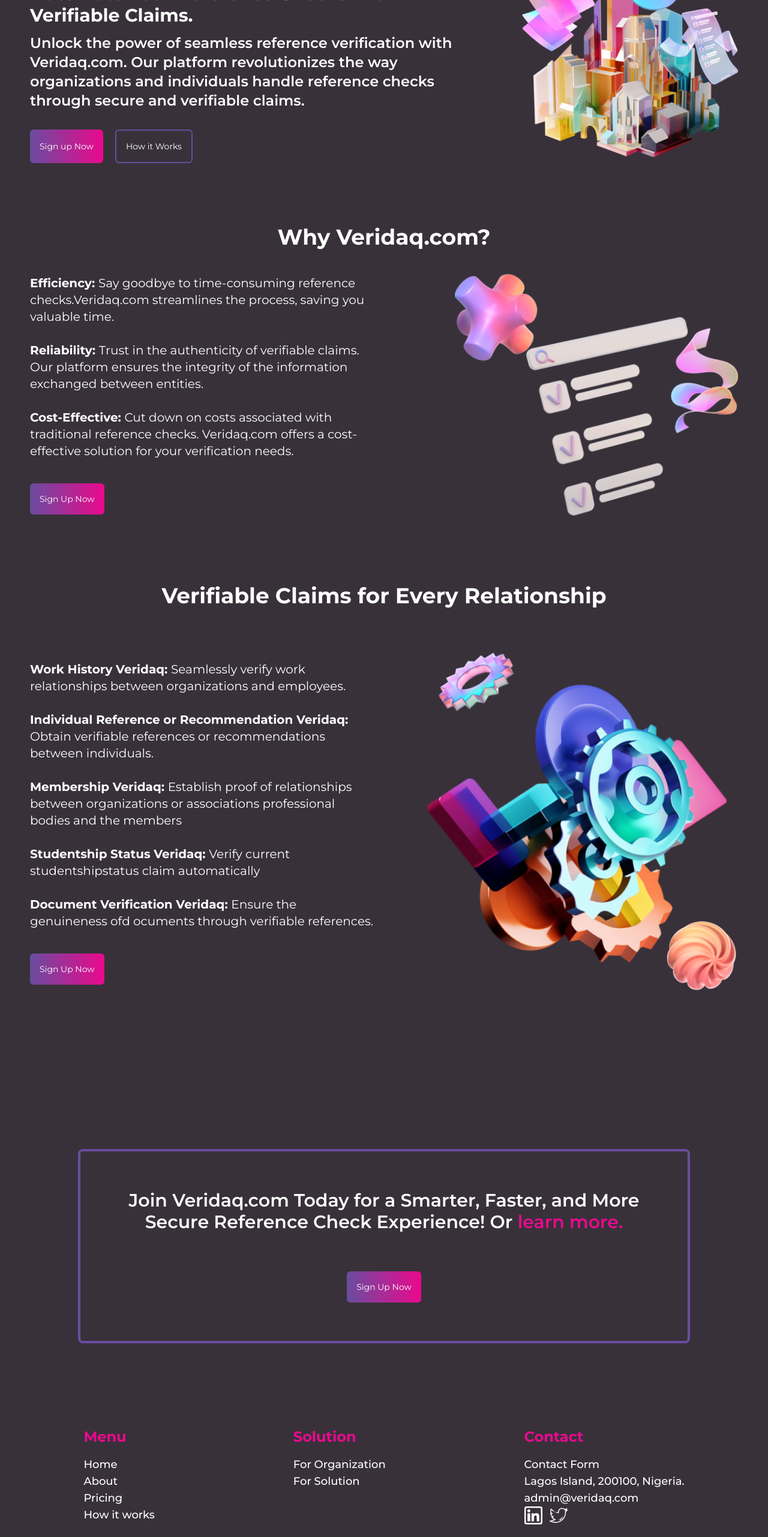
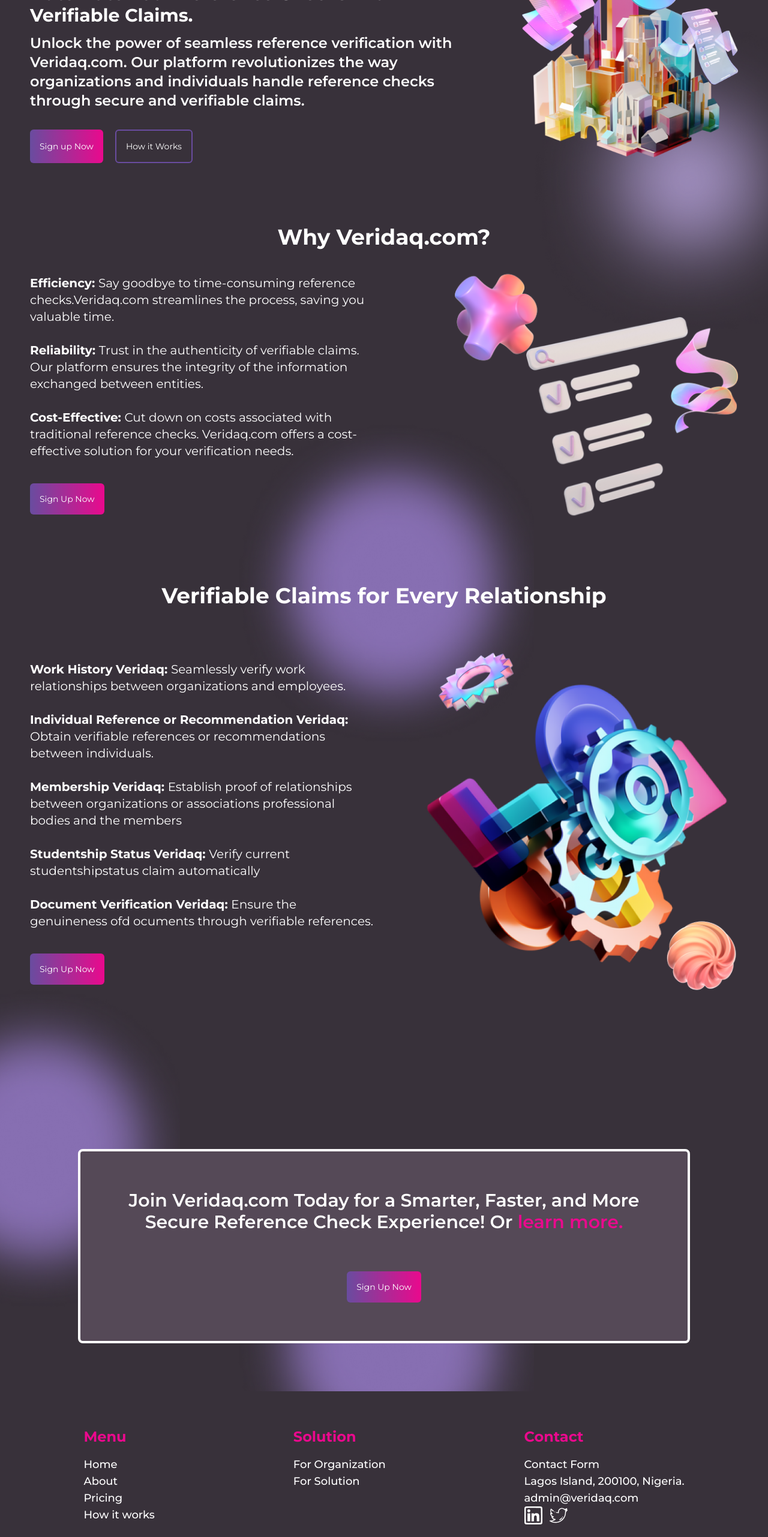
Before and after one commit to TomiwaPhilip/veridaq.com-statics, a Next.js app in the folder statics/: page / in a window 1280 px wide. Shown: the part 234-2797 px from the top of the page at 60% size. Built offline with nearby package versions, Linux system fonts and the light colour scheme.

Commit message:
added blobs

```diff
--- a/statics/app/(root)/about/page.tsx
+++ b/statics/app/(root)/about/page.tsx
@@ -15,6 +15,7 @@
           imgHeight={1200}
           imgAlt="hero"
         />
+        <img src="/assets/icons/blur.png" alt="Blob" className="blob-bottom-right" />
       </section>
       <section className="mt-[100px]">
         <SectionImageRight
@@ -33,6 +34,9 @@
          />
       </section>
       <section className="mt-[100px]">
+        <div className="flex items-center justify-center">
+            <img src="/assets/icons/blob.png" alt="Blob" className="blob-center" />
+        </div>
         <SectionImageLeft
           imgSrc="/assets/images/Values.png"
           imgWidth={1200}
--- a/statics/app/(root)/for-individuals/page.tsx
+++ b/statics/app/(root)/for-individuals/page.tsx
@@ -8,6 +8,8 @@
                 Our platform is designed to empower individuals like you with secure and verifiable claims,
                 making the reference check process effortless and reliable. Here's how Veridaq can benefit you:"
             />
+
+            <img src="/assets/icons/blur.png" alt="Blob" className="blob-bottom-right" />
 
             <section className="">
                 <NumberIcon imgSrc="/assets/icons/icon-number-01.png" imgAlt="1" />
@@ -46,6 +48,9 @@
                 />
 
                 <NumberIcon imgSrc="/assets/icons/icon-number-03.png" imgAlt="3" />
+                <div className="flex items-center justify-center">
+                    <img src="/assets/icons/blob.png" alt="Blob" className="blob-center" />
+                </div>
                 <SectionImageRight2
                     heading=""
                     paragraphs={
--- a/statics/app/(root)/for-organizations/page.tsx
+++ b/statics/app/(root)/for-organizations/page.tsx
@@ -8,6 +8,8 @@
                 Our platform is designed to simplify the reference check process, saving you time, effort, and resources.
                 Here's how Veridaq can benefit your organization:"
             />
+
+            <img src="/assets/icons/blur.png" alt="Blob" className="blob-bottom-right" />
 
             <section className="">
                 <NumberIcon imgSrc="/assets/icons/icon-number-01.png" imgAlt="1" />
@@ -45,6 +47,9 @@
                 />
 
                 <NumberIcon imgSrc="/assets/icons/icon-number-03.png" imgAlt="3" />
+                <div className="flex items-center justify-center">
+                    <img src="/assets/icons/blob.png" alt="Blob" className="blob-center" />
+                </div>
                 <SectionImageRight2
                     heading=""
                     paragraphs={
--- a/statics/app/(root)/globals.css
+++ b/statics/app/(root)/globals.css
@@ -20,3 +20,28 @@
 .veridaq-primary-1 {
   color: #694C9F
 }
+
+
+.blob-bottom-right {
+  position: absolute; /* Change from fixed to absolute */
+  bottom: 0;
+  right: 0;
+  width: 400px; /* Adjust the width as needed */
+  height: auto; /* To maintain aspect ratio */
+  z-index: -1; /* Ensure the blob is behind other content */
+}
+
+.blob-center {
+  position: absolute;
+  width: 500px; /* Adjust the width as needed */
+  height: auto; /* To maintain aspect ratio */
+  z-index: -1; /* Ensure the blob is behind other content */
+}
+
+.blob-center2 {
+  position: absolute;
+  transform: translate(-50%, -50%);
+  width: 500px; /* Adjust the width as needed */
+  height: auto; /* To maintain aspect ratio */
+  z-index: -1; /* Ensure the blob is behind other content */
+}
--- a/statics/app/(root)/how-it-works/page.tsx
+++ b/statics/app/(root)/how-it-works/page.tsx
@@ -8,6 +8,8 @@
                 process through seamless and secure verifiable claims. Discover the simplicity and efficiency
                 of our platform with a step-by-step guide on how Veridaq.com works:"
             />
+
+            <img src="/assets/icons/blur.png" alt="Blob" className="blob-bottom-right" />
 
             <section className="">
                 <NumberIcon imgSrc="/assets/icons/icon-number-01.png" imgAlt="1" />
@@ -48,6 +50,9 @@
                 />
 
                 <NumberIcon imgSrc="/assets/icons/icon-number-03.png" imgAlt="3" />
+                <div className="flex items-center justify-center">
+                    <img src="/assets/icons/blob.png" alt="Blob" className="blob-center" />
+                </div>
                 <SectionImageRight2
                     heading=""
                     paragraphs={
--- a/statics/app/(root)/page.tsx
+++ b/statics/app/(root)/page.tsx
@@ -15,6 +15,7 @@
           imgHeight={1200}
           imgAlt="hero"
         />
+        <img src="/assets/icons/blur.png" alt="Blob" className="blob-bottom-right" />
       </section>
       <section className="mt-[100px]">
         <SectionImageRight
@@ -41,6 +42,9 @@
          />
       </section>
       <section className="mt-[100px]">
+        <div className="flex items-center justify-center">
+            <img src="/assets/icons/blob.png" alt="Blob" className="blob-center" />
+        </div>
         <SectionImageLeft
           imgSrc="/assets/images/Settings.png"
           imgWidth={1200}
--- a/statics/app/(root)/pricing/page.tsx
+++ b/statics/app/(root)/pricing/page.tsx
@@ -11,6 +11,9 @@
                 both individuals and organizations. Take a look at our pricing plans
                 below:"
             />
+
+            <img src="/assets/icons/blur.png" alt="Blob" className="blob-bottom-right" />
+
             <section className="mt-[100px]">
                 <p className="font-bold text-[28px] md:text-[36px] lg:text-[36px] xl:text-[36px] mb-10">For Individuals</p>
                 <div className="flex flex-col md:flex-row justify-center gap-10">
@@ -63,6 +66,9 @@
             </section>
             <section className="mt-[100px]">
                 <p className="font-bold text-[28px] md:text-[36px] lg:text-[36px] xl:text-[36px] mb-10">For Organizations</p>
+                <div className="flex items-center justify-center">
+                    <img src="/assets/icons/blob.png" alt="Blob" className="blob-center" />
+                </div>
                 <div className="flex flex-col md:flex-row justify-center gap-10">
                     <Card
                         heading="Freemium Plan"
--- a/statics/components/shared/Reusables.tsx
+++ b/statics/components/shared/Reusables.tsx
@@ -132,11 +132,11 @@
 }: prop) {
   return (
     <div className="">
-      <div className="flex flex-col justify-center items-center gap-5">
+      <div className="flex flex-col sm:flex-row justify-center items-center gap-5">
         <div className="p-5 w-full">
           <img src={imgSrc} alt={imgAlt} className="w-full h-auto" />
         </div>
-        <div className="p-5 text-center w-full">
+        <div className="p-5 text-center sm:text-left w-full">
           <p className="text-lg md:text-xl lg:text-2xl">{heading}</p>
           <div className="text-sm md:text-base lg:text-lg">{paragraphs}</div>
         </div>
@@ -154,9 +154,9 @@
 }: prop) {
   return (
     <div className="">
-      <div className="flex flex-col justify-center items-center gap-5">
+      <div className="flex flex-col sm:flex-row justify-center items-center gap-5">
         <div className="p-5 w-full">
-          <div className="text-center">
+          <div className="text-center sm:text-left">
             <p className="text-lg md:text-xl lg:text-2xl">{heading}</p>
             <div className="text-sm md:text-base lg:text-lg">{paragraphs}</div>
           </div>
@@ -204,9 +204,10 @@
 // This is the Call to Action component
 export function Cta({ paragraph }: { paragraph: ReactNode }) {
   return (
-    <section className="text-center mb-8 md:mb-12 lg:mb-16 xl:mb-20 mt-[12rem]">
+    <section className="text-center mb-8 md:mb-20 lg:mb-20 xl:mb-20 mt-[12rem]">
+      <img src="/assets/icons/blob.png" alt="Blob" className="blob-center2" />
       <div className="container mx-auto px-4 md:px-8 lg:px-12 xl:px-20">
-        <div className="p-8 md:p-10 lg:p-12 xl:p-16 rounded-lg border-[#694C9F] border-4">
+        <div className="p-8 md:p-10 lg:p-12 xl:p-16 rounded-lg border-[#FFFFFF] border-4 bg-[#554957]">
           <div className="text-lg md:text-xl lg:text-2xl xl:text-3xl font-semibold leading-normal mb-8 md:mb-10 lg:mb-12 xl:mb-16">
             {paragraph}
           </div>
@@ -215,13 +216,16 @@
           </div>
         </div>
       </div>
+      <div className="flex items-center justify-center">
+        <img src="/assets/icons/blob.png" alt="Blob" className="blob-center" />
+      </div>
     </section>
   );
 }
 
 export function Footer() {
   return (
-    <footer className="py-5">
+    <footer className="py-5 bg-[#38313A]">
       <div className="container mx-auto flex flex-col md:flex-row justify-center items-center md:justify-around md:items-start space-y-8 md:space-y-0 md:space-x-8 p-10">
         {/* Menu section */}
         <div className="flex flex-col w-full md:w-auto items-center md:items-start">
```
Also changed, not shown: statics/public/assets/icons/blob.png (added), statics/public/assets/icons/blur.png (added).
